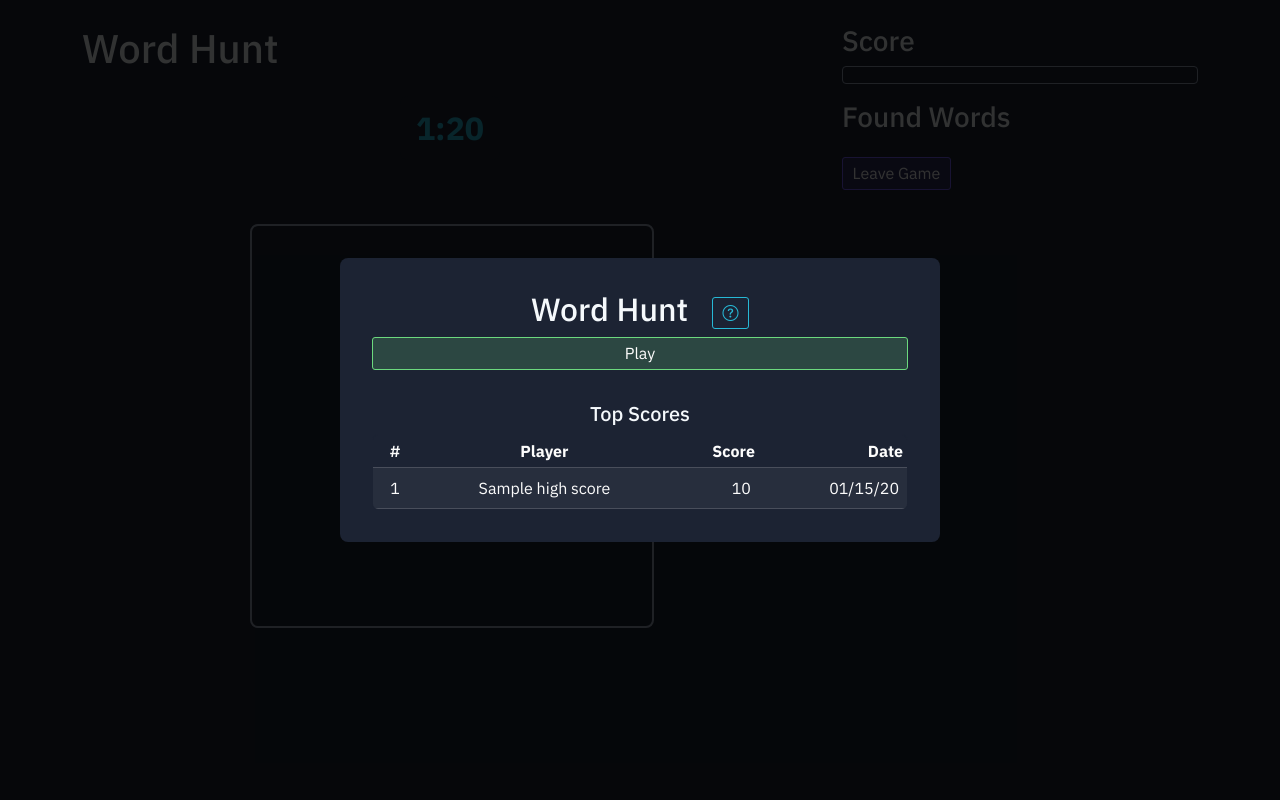
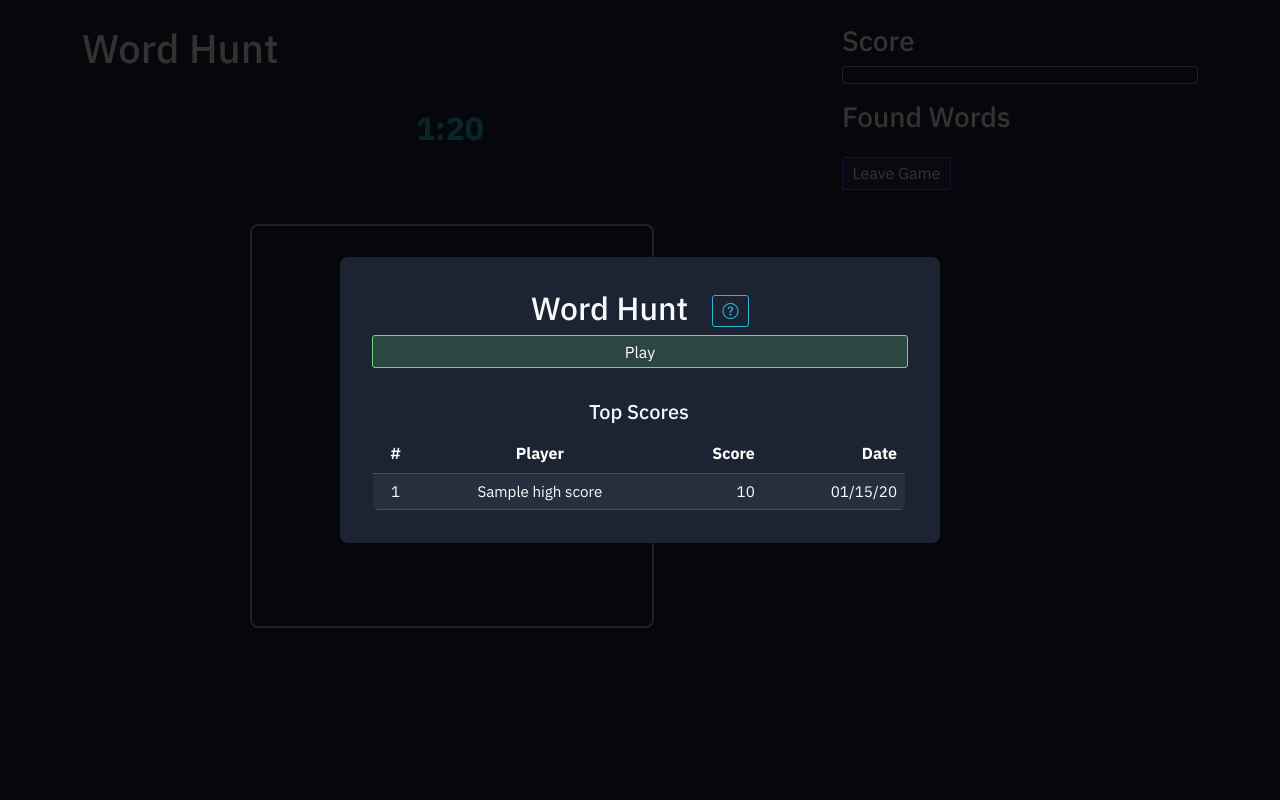
Before and after one commit to Derpnezz/WordHuntReimagined, a Flask app: page / in a window 1280 px wide. Run offline with Flask 3, Linux system fonts and the light colour scheme; a database or web service that is not in the repository returns one stand-in record (values such as "Sample title"); some libraries are stand-ins or nearby versions.

Commit message:
Agent query: Is the leaderboard now showing more scores with a properly styled scrollbar? Is the spacing and layout more compact?

```diff
--- a/database.py
+++ b/database.py
@@ -57,7 +57,7 @@ def save_high_score(player_id, player_name, score, game_mode='multi'):
             )
             conn.commit()
 
-def get_top_scores(limit=10, game_mode='multi'):
+def get_top_scores(limit=100, game_mode='multi'):
     """Get top scores for a given game mode"""
     with get_db_connection() as conn:
         with conn.cursor(cursor_factory=DictCursor) as cur:
--- a/static/css/styles.css
+++ b/static/css/styles.css
@@ -186,10 +186,9 @@ body {
 }
 
 .leaderboards {
-    max-height: 300px;
-    overflow-y: auto;
     margin-top: 1rem;
     border-radius: 0.375rem;
+    padding-right: 2px;
 }
 
 .leaderboards table {
@@ -201,15 +200,35 @@ body {
     top: 0;
     background-color: var(--bs-dark);
     z-index: 1;
+    padding: 0.5rem !important;
 }
 
 .table-responsive {
-    max-height: 250px;
+    max-height: 350px;
     border: 1px solid var(--bs-dark);
+    border-radius: 0.375rem;
+    overflow-y: auto;
+    scrollbar-width: thin;
+    scrollbar-color: var(--bs-gray-600) var(--bs-dark);
+}
+
+.table-responsive::-webkit-scrollbar {
+    width: 8px;
+}
+
+.table-responsive::-webkit-scrollbar-track {
+    background: var(--bs-dark);
     border-radius: 0.375rem;
 }
 
+.table-responsive::-webkit-scrollbar-thumb {
+    background-color: var(--bs-gray-600);
+    border-radius: 0.375rem;
+    border: 2px solid var(--bs-dark);
+}
+
 .table td {
-    padding: 0.5rem;
+    padding: 0.4rem 0.5rem !important;
     vertical-align: middle;
+    font-size: 0.95rem;
 }
```
